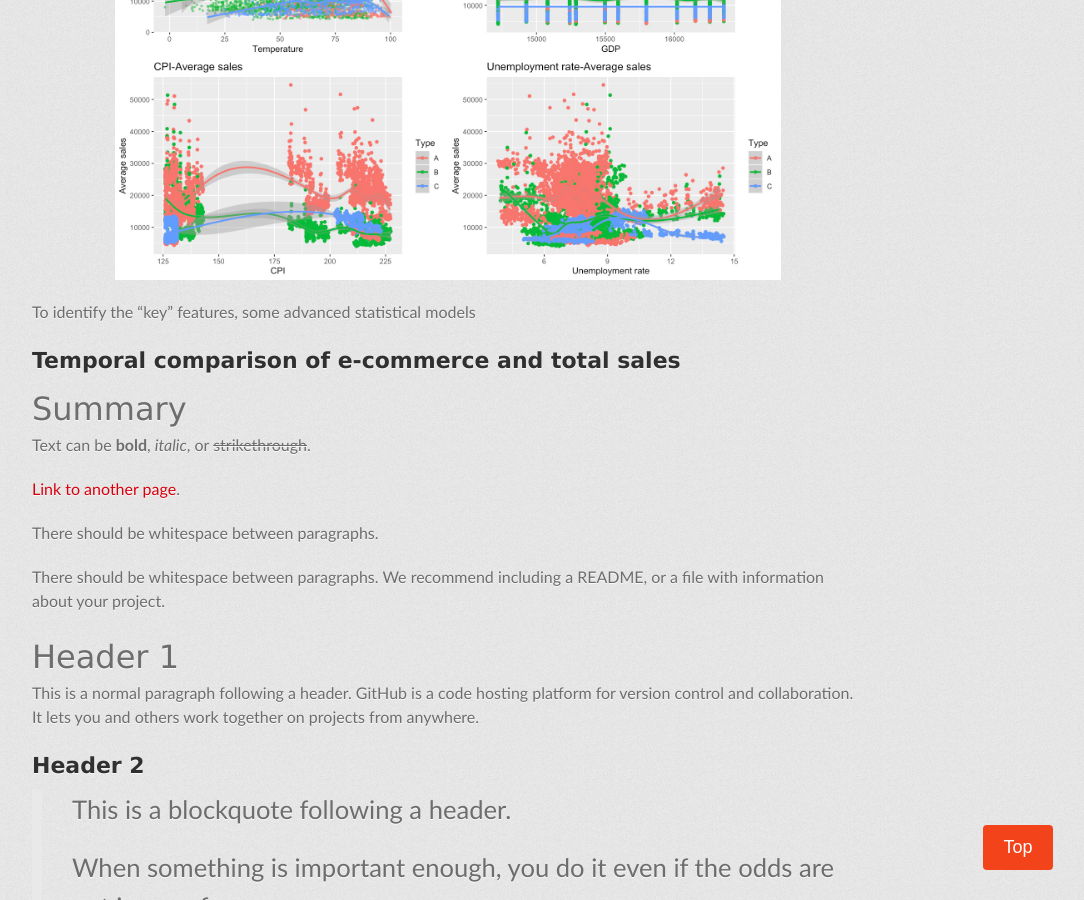
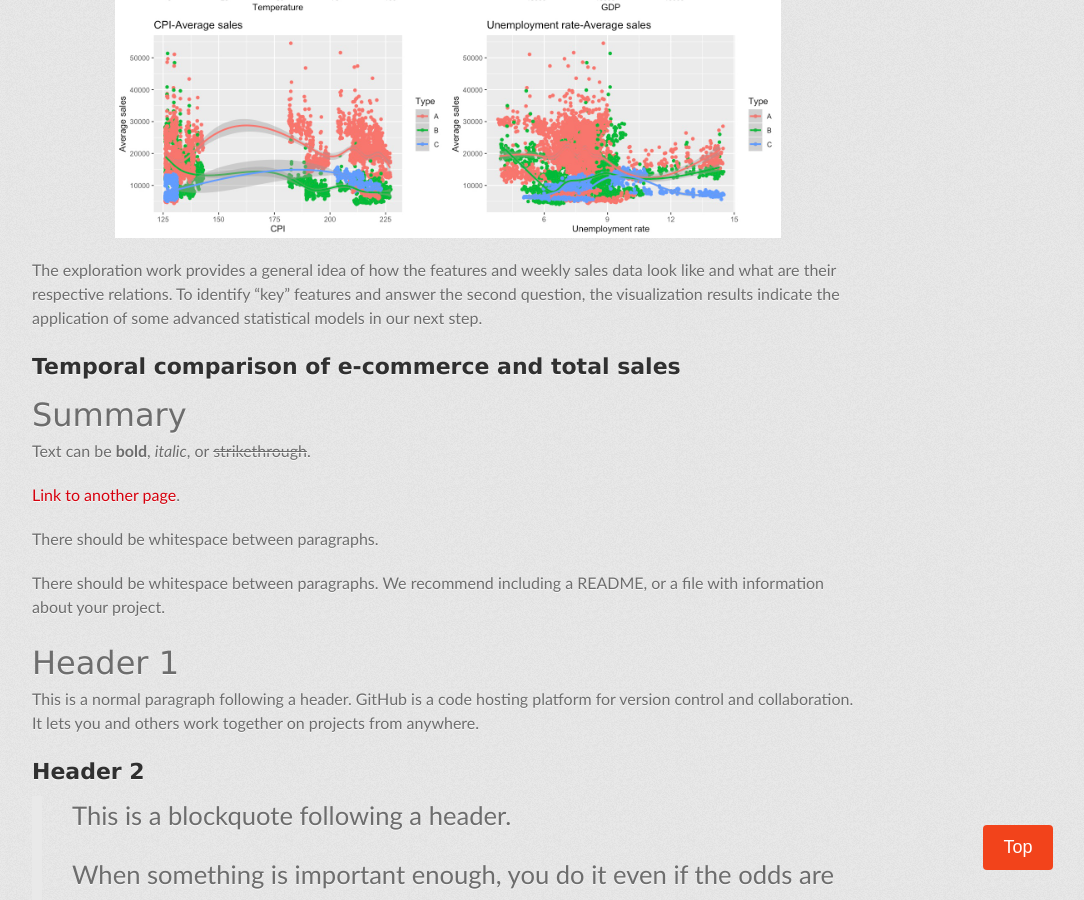
Before and after one commit to churchillcui/ads_retail, a Jekyll site: the page built from index.md, in a window 1280 px wide and 900 px high, scrolled down 4207 px. Shown: the whole window, without its empty margins (192-1276 px from the left). Built offline with Jekyll 4.4.1, drawn with Linux system fonts in a browser that asks for light colours; some web fonts are replaced.

Commit message:
Update index.md

```diff
--- a/index.md
+++ b/index.md
@@ -52,7 +52,7 @@ In the second subproject, we modelled the temporal trend differences between e-c
 
 Many factors may influence weekly sales of retailers, such as Unemployment rate, CPI, Temperature, Fuel price, Store size, etc. We explore the correlations between several temporal features (Unemployment rate, Fuel price, CPI, Temperature, GDP) and temporal variables with different scales (Year, Month, Quarter, Number of days since event begin). Some of features display strong correlations with temporal variables (Fuel price, GDP) while others do not (Unemployment rate, CPI, Temperature) from this crude correlation plots. As for relationship between features, we do not observe large dependence except between Fuel price and GDP, where time is inferred to be a confounder based on their respective strong temporal trend.
 
-<img src="images/corr.jpeg" alt="correlation" class = "ct" width = "60%">
+<img src="images/corr.jpeg" alt="correlation" class = "ct" width = "55%">
 
 One important feature of Walmart weekly sales is that two peaks occurred at the end of each year, where the second one is always higher than the first one, corresponding with Christmas and Thanksgiving respectively. This pattern is not to our surprise, as stores usually offer the largest promotion events during that period, and the family time can usually stimulate the shopping passion. For other promotion events around a year, the sales pattern looks stable with slight fluctuations. One interesting finding is, the lowest sales usually comes two or three weeks directly after Christmas, possibly due to the reduced needs and passion after Christmas carnival.
 
@@ -62,9 +62,7 @@ Linking weekly sales outcome with features described above, the plots below illu
 
 <img src="images/sales_feature.jpeg" alt="sales-feature relationship" class = "ct" width = "80%">
 
-
-
-To identify the "key" features, some advanced statistical models
+The exploration work provides a general idea of how the features and weekly sales data look like and what are their respective relations. To identify "key" features and answer the second question, the visualization results indicate the application of some advanced statistical models in our next step.
 
 
 
```
